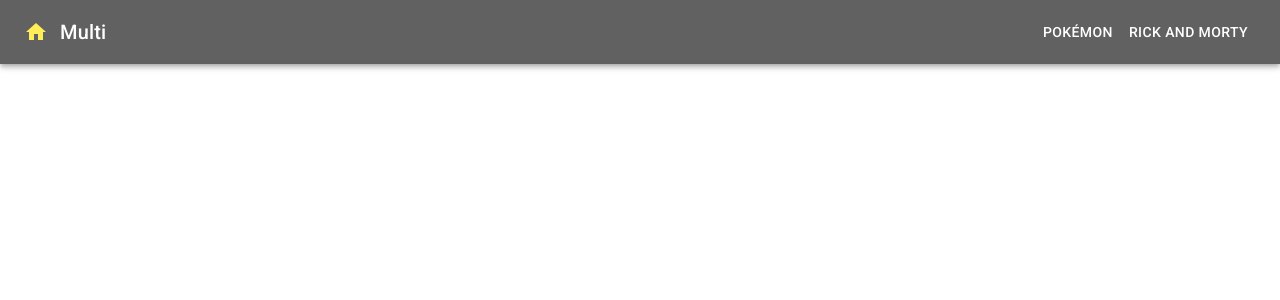
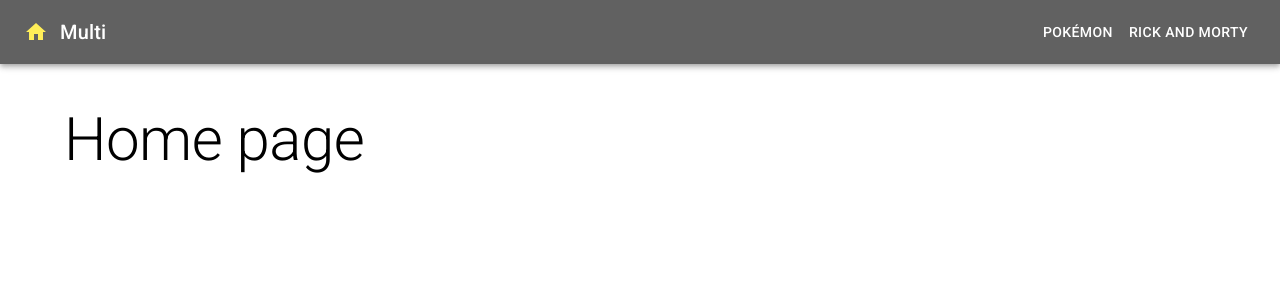
Before and after one commit to vdev60/pokemon, a React (Create React App) app: page / in a window 1280 px wide. Shown: the top 300 px of the page. Built offline with nearby package versions, Linux system fonts and the light colour scheme.

Commit message:
Added routing to app

```diff
--- a/package.json
+++ b/package.json
@@ -12,6 +12,7 @@
     "@testing-library/user-event": "^12.1.10",
     "react": "^17.0.2",
     "react-dom": "^17.0.2",
+    "react-router-dom": "^5.3.0",
     "react-scripts": "4.0.3",
     "web-vitals": "^1.0.1"
   },
--- a/src/App.js
+++ b/src/App.js
@@ -1,10 +1,27 @@
 import React from "react";
 import Navbar from "./components/Navbar";
+import Home from "./components/Pages/Home";
+import { Container } from "@mui/material";
+import { BrowserRouter as Router, Route, Switch } from "react-router-dom";
+import Pokemons from "./components/Pokemons/Pokemons";
+
 function App() {
   return (
-    <React.StrictMode>
-      <Navbar/>
-    </React.StrictMode>
+    <Router>
+      <React.StrictMode>
+        <Navbar />
+        <Container sx={{ mt: 5 }}>
+          <Switch>
+            <Route exact path="/">
+              <Home />
+            </Route>
+            <Route path="/pokemons">
+              <Pokemons />
+            </Route>
+          </Switch>
+        </Container>
+      </React.StrictMode>
+    </Router>
   );
 }
 
--- a/src/components/Navbar.jsx
+++ b/src/components/Navbar.jsx
@@ -1,4 +1,5 @@
 import React from "react";
+import { Link } from "react-router-dom";
 import AppBar from "@mui/material/AppBar";
 import Box from "@mui/material/Box";
 import Toolbar from "@mui/material/Toolbar";
@@ -15,10 +16,11 @@
   return (
     <Box sx={{ flexGrow: 1 }}>
       {matches ? (
-        <DrawerComponent/>
+        <DrawerComponent />
       ) : (
         <AppBar position="static" sx={{ background: grey[700] }}>
           <Toolbar>
+            <Link to="/">
               <IconButton
                 size="large"
                 edge="start"
@@ -27,11 +29,12 @@
               >
                 <HomeIcon sx={{ color: yellow[400] }} />
               </IconButton>
+            </Link>
             <Typography variant="h6" component="div" sx={{ flexGrow: 1 }}>
               Multi
             </Typography>
-            <Button color="inherit">Pokémon</Button>
-            <Button color="inherit">Rick and Morty</Button>
+            <Button color="inherit" component={Link} to='/pokemons'>Pokémon</Button>
+            <Button color="inherit" component={Link} to='/rick-and-morty'>Rick and Morty</Button>
           </Toolbar>
         </AppBar>
       )}
--- /dev/null
+++ b/src/components/Pages/Home.js
@@ -0,0 +1,5 @@
+import { Typography } from "@mui/material";
+
+export default function Home() {
+  return <Typography variant='h2'>Home page</Typography>;
+}
```
Also changed, not shown: 1 other file (tests, documents, lock files or other folders). Lines whose indentation alone changed are shown as unchanged.
